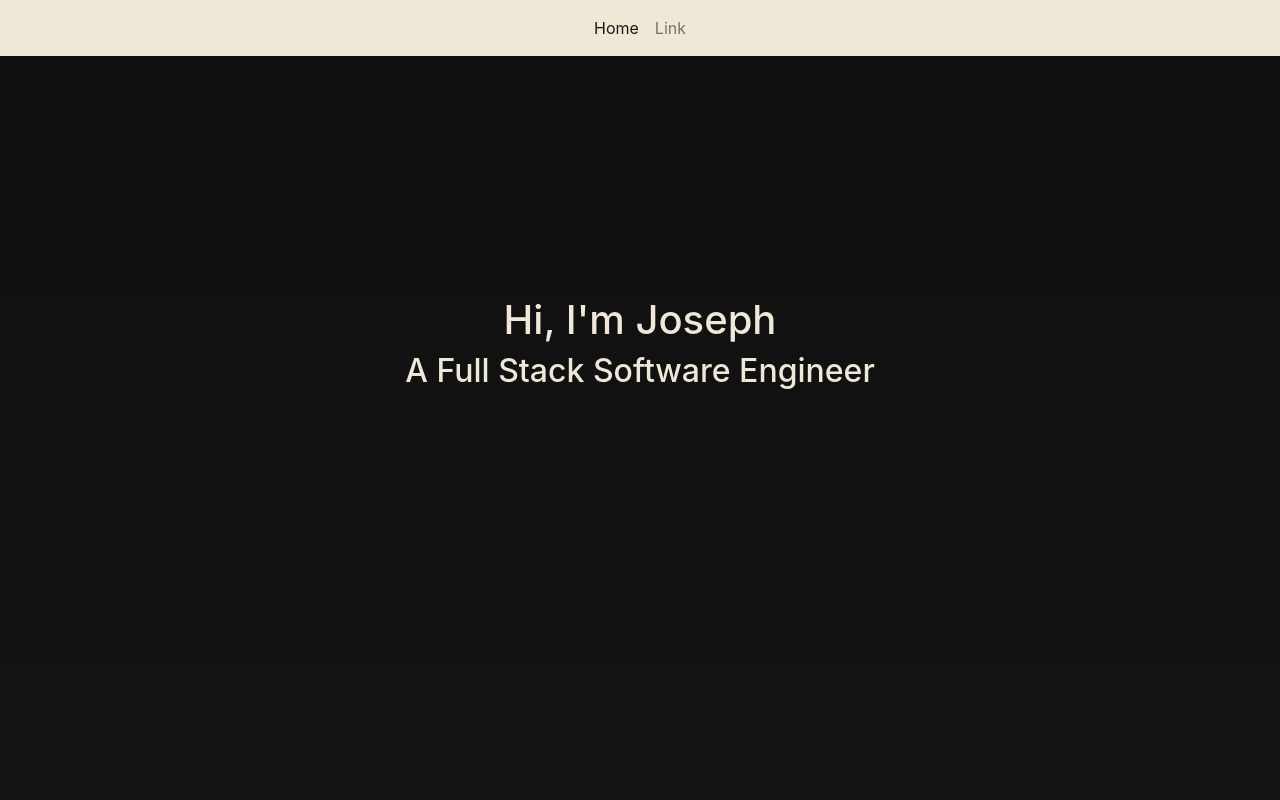
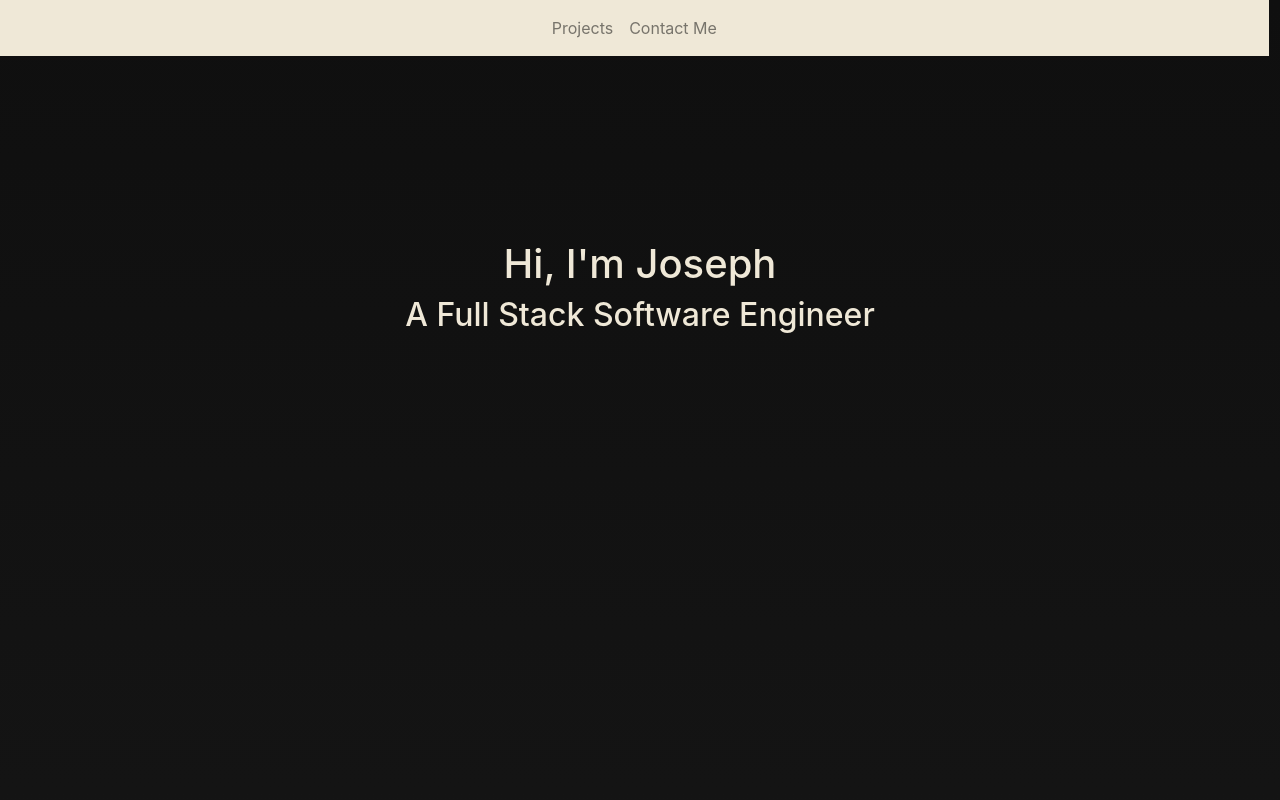
Before and after one commit to Typical-Joey/Portfolio, a React (Create React App) app: page / in a window 1280 px wide. Shown: the top 800 px of the page. Built offline with nearby package versions, Linux system fonts and the light colour scheme.

Commit message:
Updated navbar

```diff
--- a/public/styles.css
+++ b/public/styles.css
@@ -11,9 +11,9 @@ hr {
 
 .navbar {
   background-color: #efe8d7;
-  /* position: fixed;
+  position: fixed;
   top: 0;
-  width: 99.11vw; */
+  width: 99.11vw;
 }
 
 .greeting {
--- a/src/components/Navbar.jsx
+++ b/src/components/Navbar.jsx
@@ -8,15 +8,15 @@ export default function Navbar() {
           className="collapse navbar-collapse justify-content-center"
           id="navbarSupportedContent"
         >
-          <ul className="navbar-nav me-auto mb-2 mb-lg-0">
+          <ul className="navbar-nav mb-2 mb-lg-0">
             <li className="nav-item">
-              <a className="nav-link active" aria-current="page" href="#">
-                Home
+              <a className="nav-link" aria-current="page" href="#Projects">
+                Projects
               </a>
             </li>
             <li className="nav-item">
-              <a className="nav-link" href="#">
-                Link
+              <a className="nav-link" href="#Contact">
+                Contact Me
               </a>
             </li>
           </ul>
```
